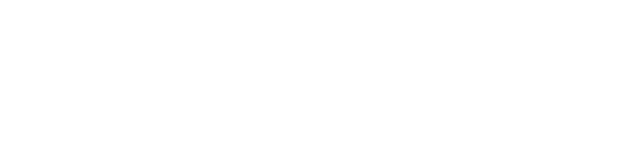
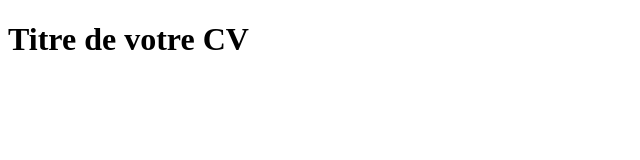
Before and after one commit to quenum06/git-mon-cv, a plain HTML site: page index.html in a window 1280 px wide. Shown: the whole page, without its empty margins (0-640 px from the left). Drawn offline with Linux system fonts and the light colour scheme.

Commit message:
Mise en place de la section titre

```diff
--- a/index.html
+++ b/index.html
@@ -7,6 +7,12 @@
     <link rel="stylesheet" href="style.css">
 </head>
 <body>
+    <header>
+        <h1>Titre de votre CV</h1>
+        <!-- Ajoutez d'autres éléments du header si nécessaire -->
+    </header>
+
+    <!-- Ajoutez les autres sections de votre CV ici -->
 
 </body>
 </html>
```
